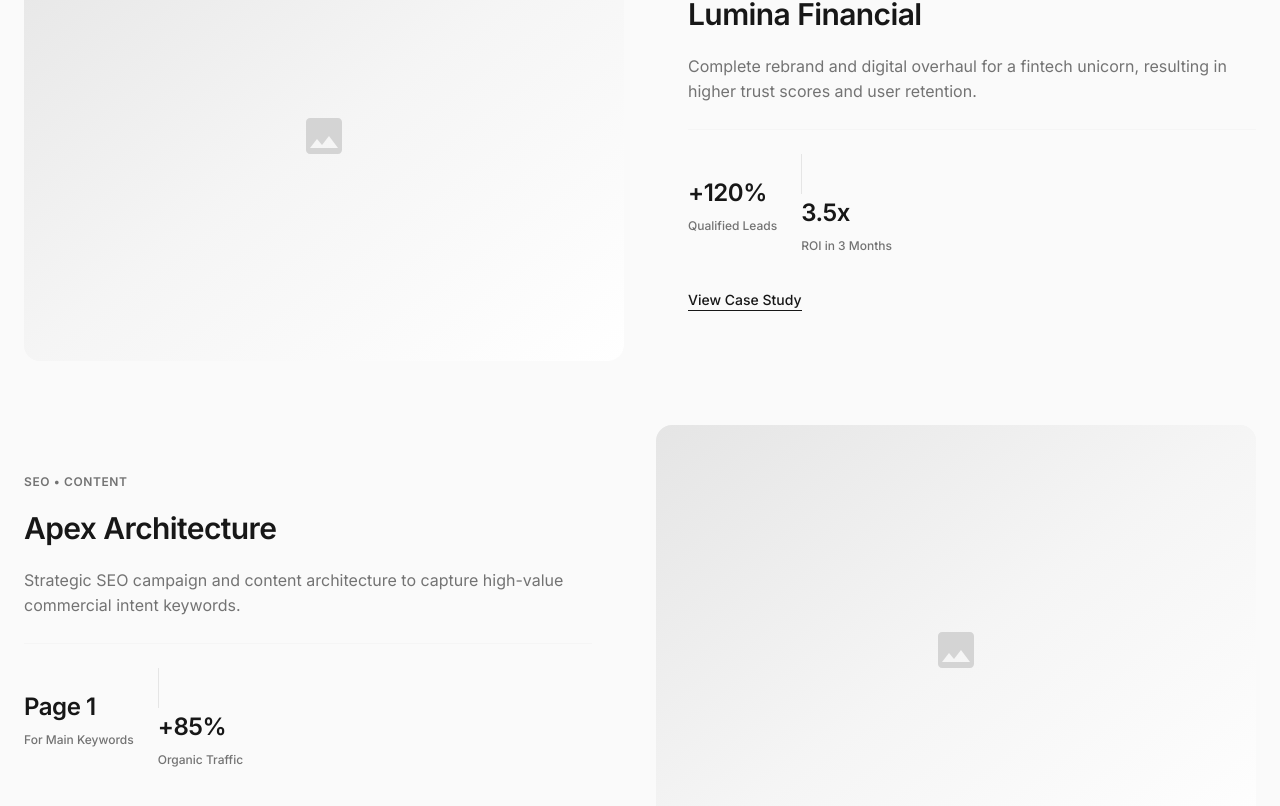
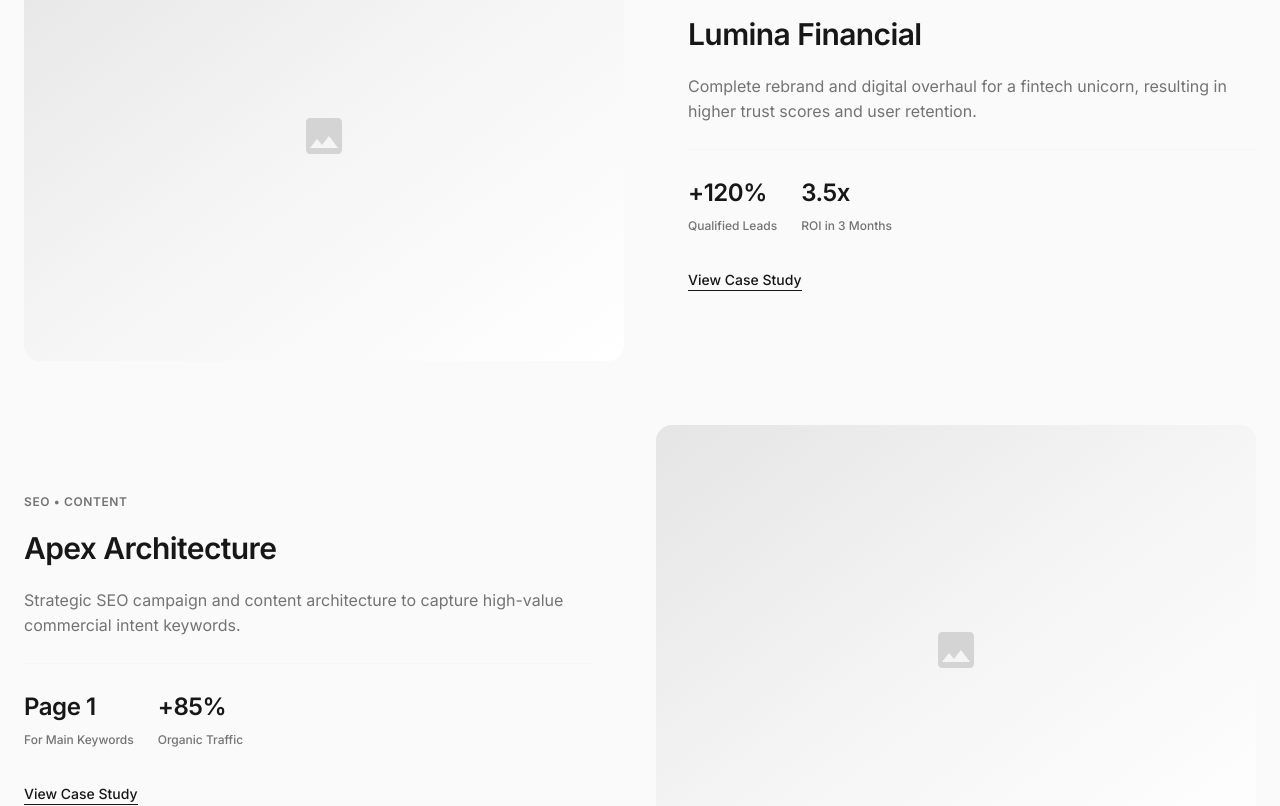
Before and after one commit to voidframestudiomain/voidframstudio, a Next.js app: page / in a window 1280 px wide. Shown: the part 3625-4431 px from the top of the page. Built offline with nearby package versions, Linux system fonts and the light colour scheme; some icons are missing.

Commit message:
lil bugs fixed

```diff
--- a/src/components/Work/Work.js
+++ b/src/components/Work/Work.js
@@ -31,7 +31,7 @@
                 <div className="work-metrics">
                   {study.metrics.map((metric, metricIndex) => (
                     <div key={metricIndex}>
-                      {metricIndex > 0 && <div className="work-metrics-divider"></div>}
+                      {/* {metricIndex > 0 && <div className="work-metrics-divider"></div>} */}
                       <div className="work-metric">
                         <div className="work-metric-value">{metric.value}</div>
                         <div className="work-metric-label">{metric.label}</div>
```
